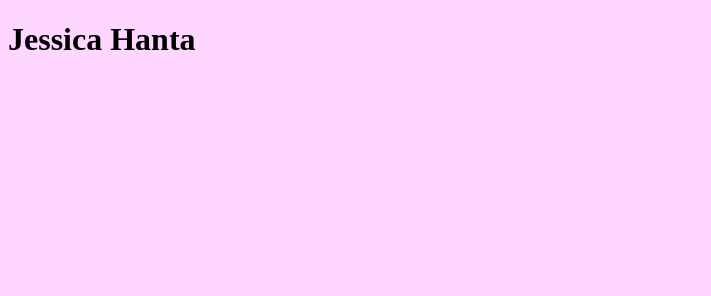
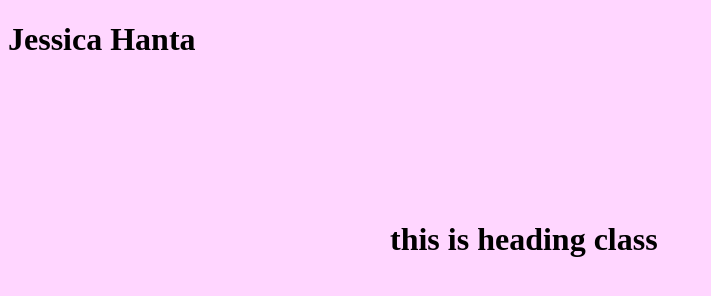
Before and after one commit to jesshanta/jesshanta.github.io, a plain HTML site: page index.html in a window 1280 px wide. Shown: the whole page, without its empty margins (0-711 px from the left). Drawn offline with Linux system fonts and the light colour scheme.

Commit message:
css test

```diff
--- a/index.html
+++ b/index.html
@@ -9,5 +9,8 @@
 		<div id="header">
 			<h1>Jessica Hanta</h1>
 		</div>
+		<div class = "heading">
+			<h1>this is heading class</h1>
+		</div>
 	</body>
 </html>
--- a/style.css
+++ b/style.css
@@ -0,0 +1,7 @@
+.heading{
+	position: absolute;
+	top: 25%;
+	width: 500px;
+	left: 50%;
+	margin-left: -250px;
+}
```
